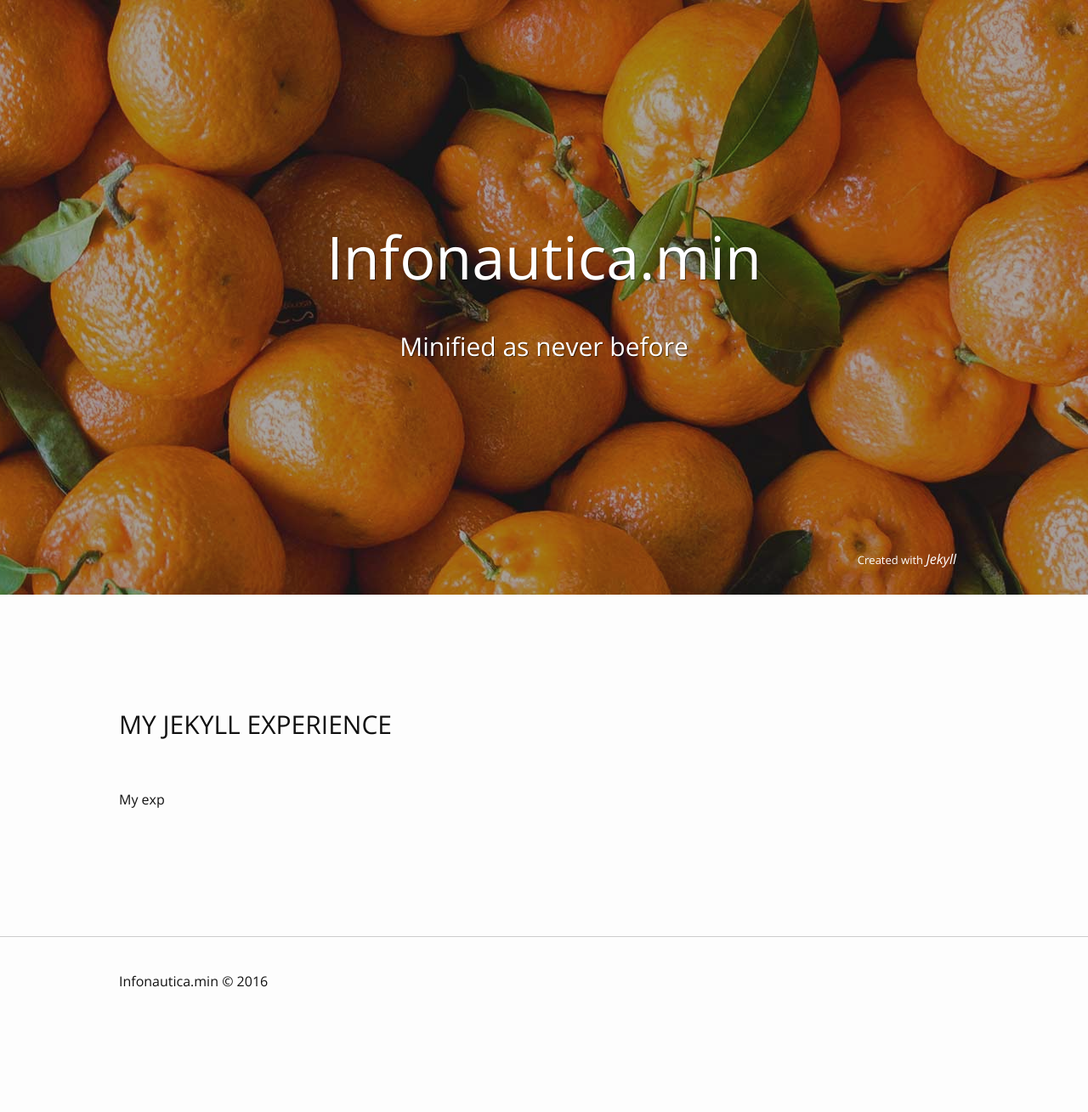
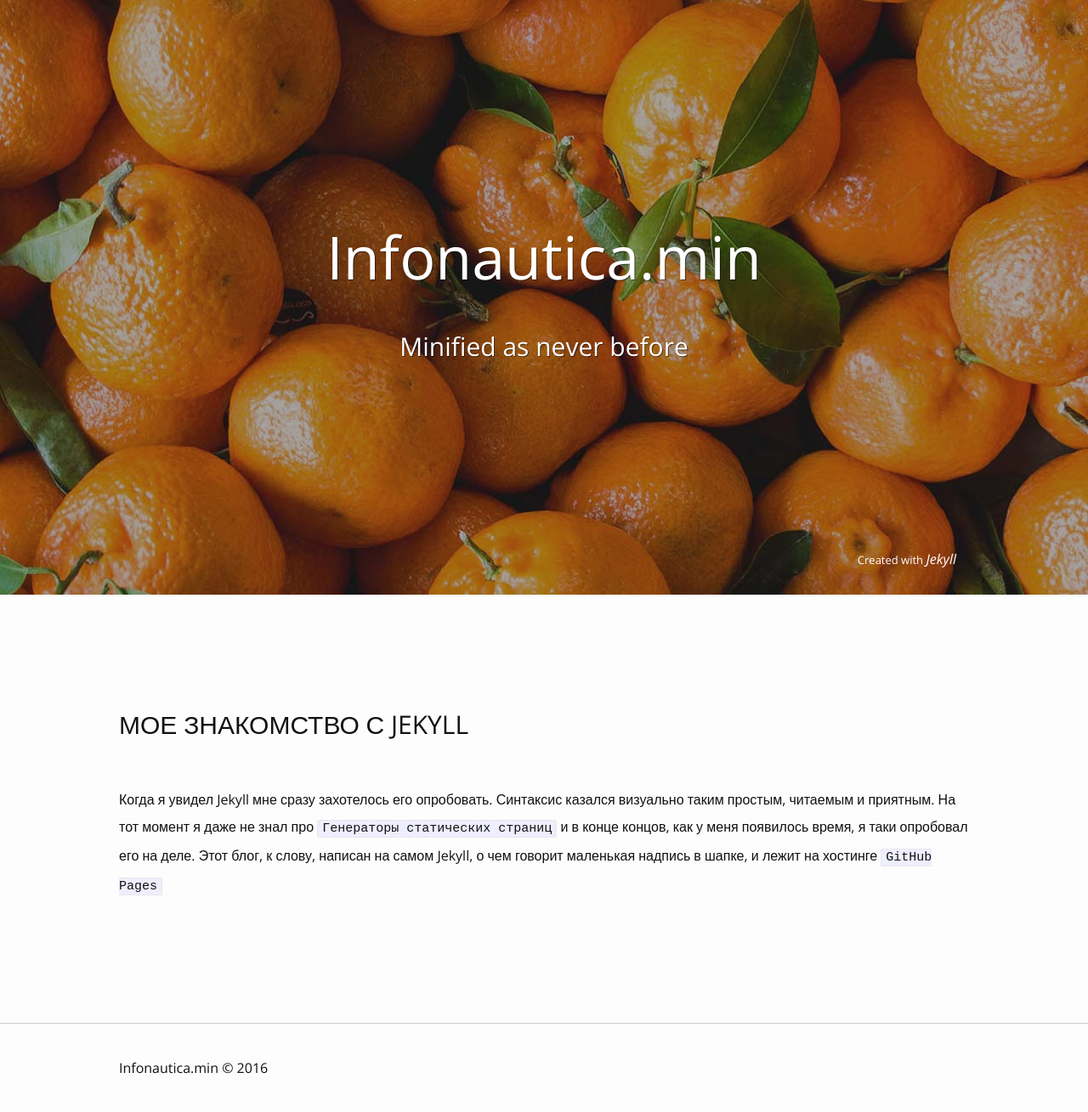
Before and after one commit to Infonautica/infonautica.github.io, a Jekyll site: the page built from _posts/2016-02-13-my-jekyll-experience.markdown, in a window 1280 px wide. Shown: the whole page at 85% size. Built offline with Jekyll 4.4.1, drawn with Linux system fonts in a browser that asks for light colours; before the commit the page ends 1207 px from its top, so only the background shows below that.

Commit message:
Update 2016-02-13-my-jekyll-experience.markdown

```diff
--- a/_posts/2016-02-13-my-jekyll-experience.markdown
+++ b/_posts/2016-02-13-my-jekyll-experience.markdown
@@ -1,8 +1,8 @@
 ---
 layout: post
-title:  "My Jekyll experience"
+title:  "Мое знакомство с Jekyll"
 date:   2016-02-13 18:10:10 +0300
 categories: blog
-promo: "My Jekyll experience promo"
+promo: "Речь пойдет о моем скромном опыте разработки на Jekyll, о том что мне в нем нравится, а что нет. Есть ли смысл вообще смотреть в его сторону и подобные рассуждения, возможно даже с примерами и кодом."
 ---
-My exp
+Когда я увидел Jekyll мне сразу захотелось его опробовать. Синтаксис казался визуально таким простым, читаемым и приятным. На тот момент я даже не знал про `Генераторы статических страниц` и в конце концов, как у меня появилось время, я таки опробовал его на деле. Этот блог, к слову, написан на самом Jekyll, о чем говорит маленькая надпись в шапке, и лежит на хостинге `GitHub Pages`
```
